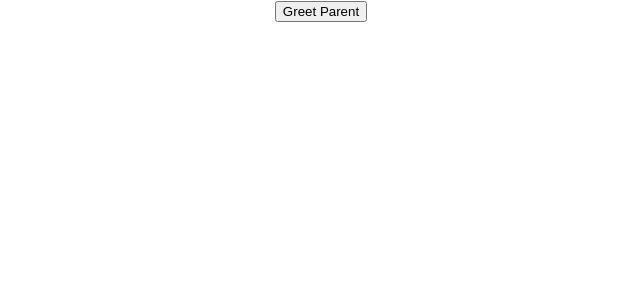
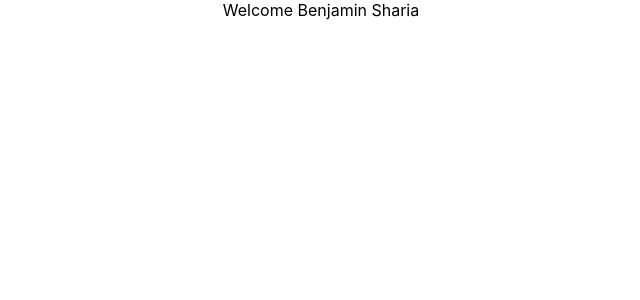
Before and after one commit to m6code/reactjs_tutorial_for_beginners_youtube, a React (Create React App) app in the folder hello-world/: page / in a window 1280 px wide. Shown: the top 300 px of the page, without its empty margins (319-959 px from the left). Built offline with nearby package versions, Linux system fonts and the light colour scheme.

Commit message:
Conditional Rendering

```diff
--- a/hello-world/src/App.js
+++ b/hello-world/src/App.js
@@ -23,6 +23,8 @@ import ClassClick from "./components/ClassClick";
 import EventBind from "./components/EventBind";
 // eslint-disable-next-line
 import ParentComponent from './components/ParentComponent';
+// eslint-disable-next-line
+import UserGreeting from './components/UserGreeting';
 
 // function App() {
 //   return (
@@ -36,10 +38,11 @@ class App extends Component{
   render(){
     return (
       <div className="App">
+      <UserGreeting />
 
-      <ParentComponent/>
+      {/*  <ParentComponent/>
 
-     {/*  <EventBind/>
+     <EventBind/>
 
      <FunctionClick/>
       <ClassClick/>
--- /dev/null
+++ b/hello-world/src/components/UserGreeting.js
@@ -0,0 +1,53 @@
+import React from 'react'
+
+class UserGreeting extends React.Component {
+	constructor(props) {
+		super(props)
+
+		this.state = {
+			isLoggedIn: true
+		}
+	}
+	render() {
+
+		// Using Shortcut Operator approach
+		return this.state.isLoggedIn && <div> Welcome Benjamin Sharia </div>
+
+		// // Using Tenary Approach
+		// return(
+
+		// 	this.state.isLoggedIn?
+		// 	<div> Welcome Benjamin Sharia </div> :
+		// 	<div> Welcome Guest User-in </div>
+
+		// 	)
+
+		// // Element Variable Approach
+		// let message;
+
+		// if(this.state.isLoggedIn){
+		// 	message = <div>Welcome Benjamin Sharia </div>
+		// }else{
+		// 	message = <div>Welcome Guest User </div>
+		// }
+
+		// return <div>{message}</div>;
+		// if(this.state.isLoggedIn){
+		// 	return (
+		// 		<div>
+		// 			<div> Welcome Benjamin Sharia</div>
+		// 		</div>
+
+		// 		)
+		// }else{
+		// 	return (
+		// 	<div>
+		// 		<div> Welcome Guest </div>
+
+		// 	</div>
+		// )
+	}
+
+}
+
+export default UserGreeting
```
Also changed, not shown: 1 other file (tests, documents, lock files or other folders).
